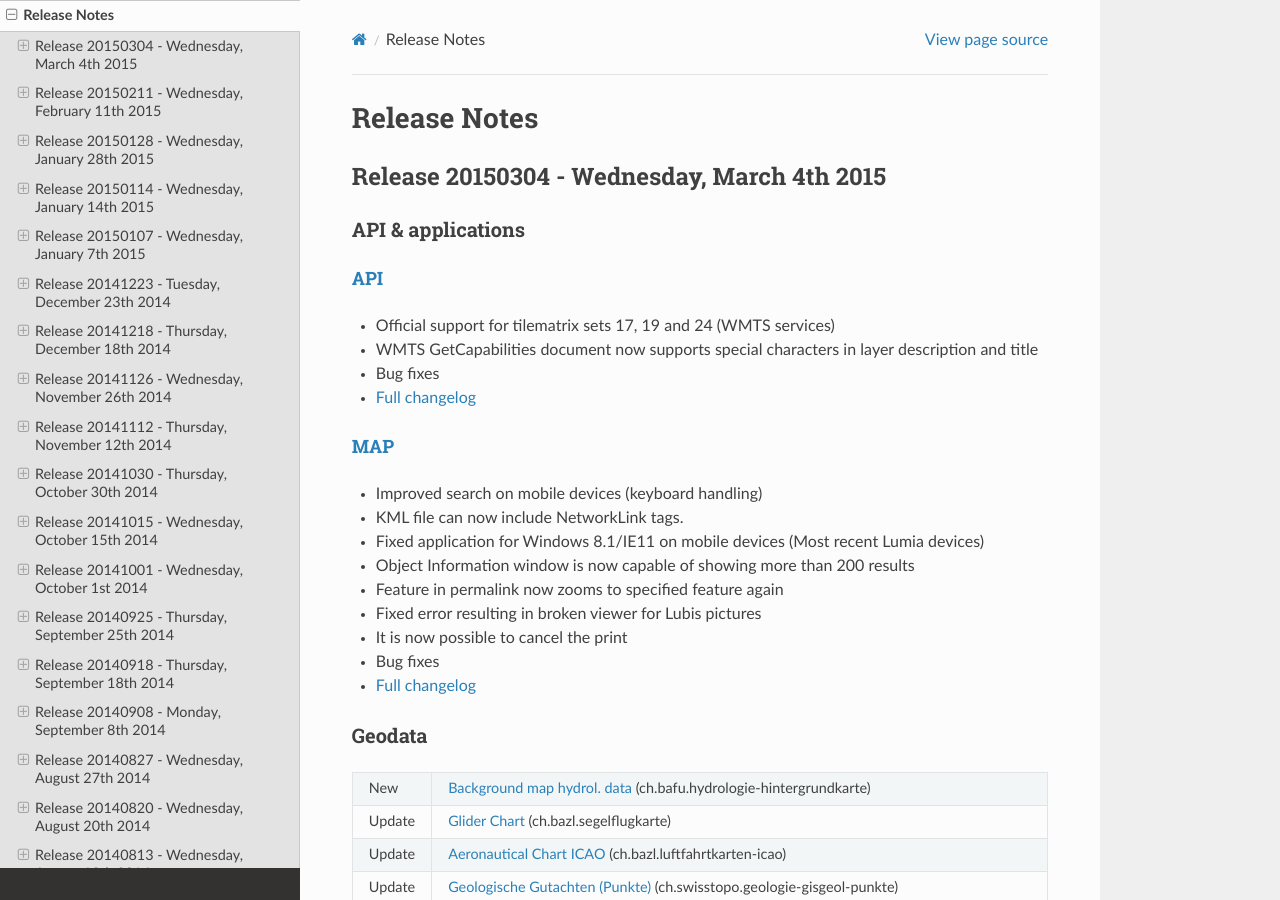
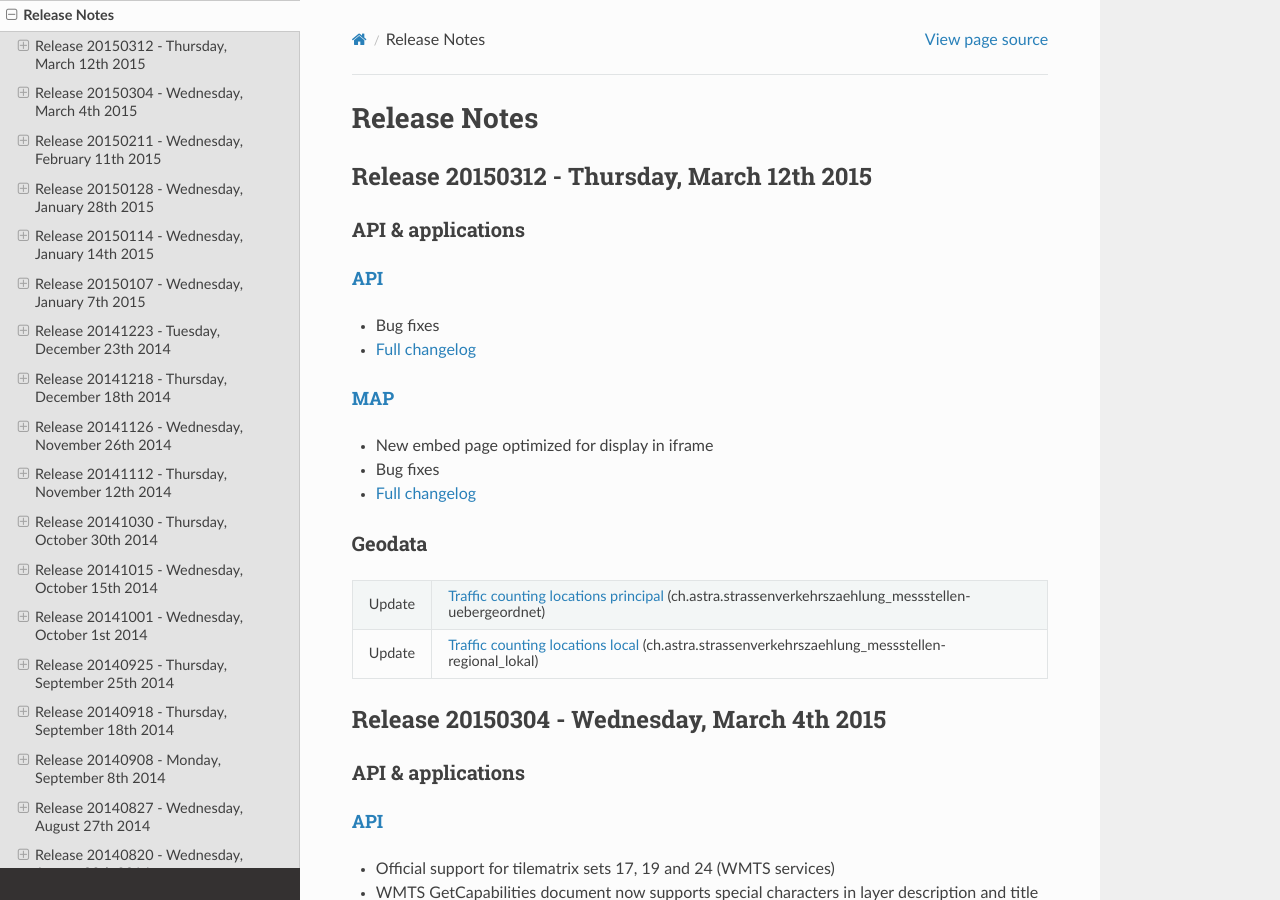
Before and after one commit to swisstopo-test/doc-chsdi3, a Sphinx documentation site: the page built from source/releasenotes/index.rst, in a window 1280 px wide and 900 px high. Built offline with Sphinx 7.4.7 and the Read the Docs theme 2.0.0, drawn with Linux system fonts in a browser that asks for light colours.

Commit message:
Update releasnotes deploy of 2015.03.12

```diff
--- a/source/releasenotes/index.rst
+++ b/source/releasenotes/index.rst
@@ -8,6 +8,36 @@
 
 Release Notes
 =============
+
+.. _releasenotes_20150312:
+
+Release 20150312 - Thursday, March 12th 2015
+------------------------------------------------
+
+API & applications
+******************
+
+`API <//api3.geo.admin.ch>`__
+'''''''''''''''''''''''''''''
+- Bug fixes
+- `Full changelog <https://github.com/geoadmin/mf-chsdi3/compare/r_150304...r_150312>`__
+
+`MAP <//map.geo.admin.ch>`__
+'''''''''''''''''''''''''''''
+- New embed page optimized for display in iframe
+- Bug fixes
+- `Full changelog <https://github.com/geoadmin/mf-geoadmin3/compare/r_150304...r_150312>`__
+
+
+Geodata
+*******
+
++-----------+--------------------------------------------------------------------------------------------------------------------------------------------------------------------------------+
+| Update    | `Traffic counting locations principal <//s.geo.admin.ch/63386dcd8e>`__ (ch.astra.strassenverkehrszaehlung_messstellen-uebergeordnet)                                           |
++-----------+--------------------------------------------------------------------------------------------------------------------------------------------------------------------------------+
+| Update    | `Traffic counting locations local <//s.geo.admin.ch/63386b9324>`__ (ch.astra.strassenverkehrszaehlung_messstellen-regional_lokal)                                              |
++-----------+--------------------------------------------------------------------------------------------------------------------------------------------------------------------------------+
+
 
 .. _releasenotes_20150304:
 
```
